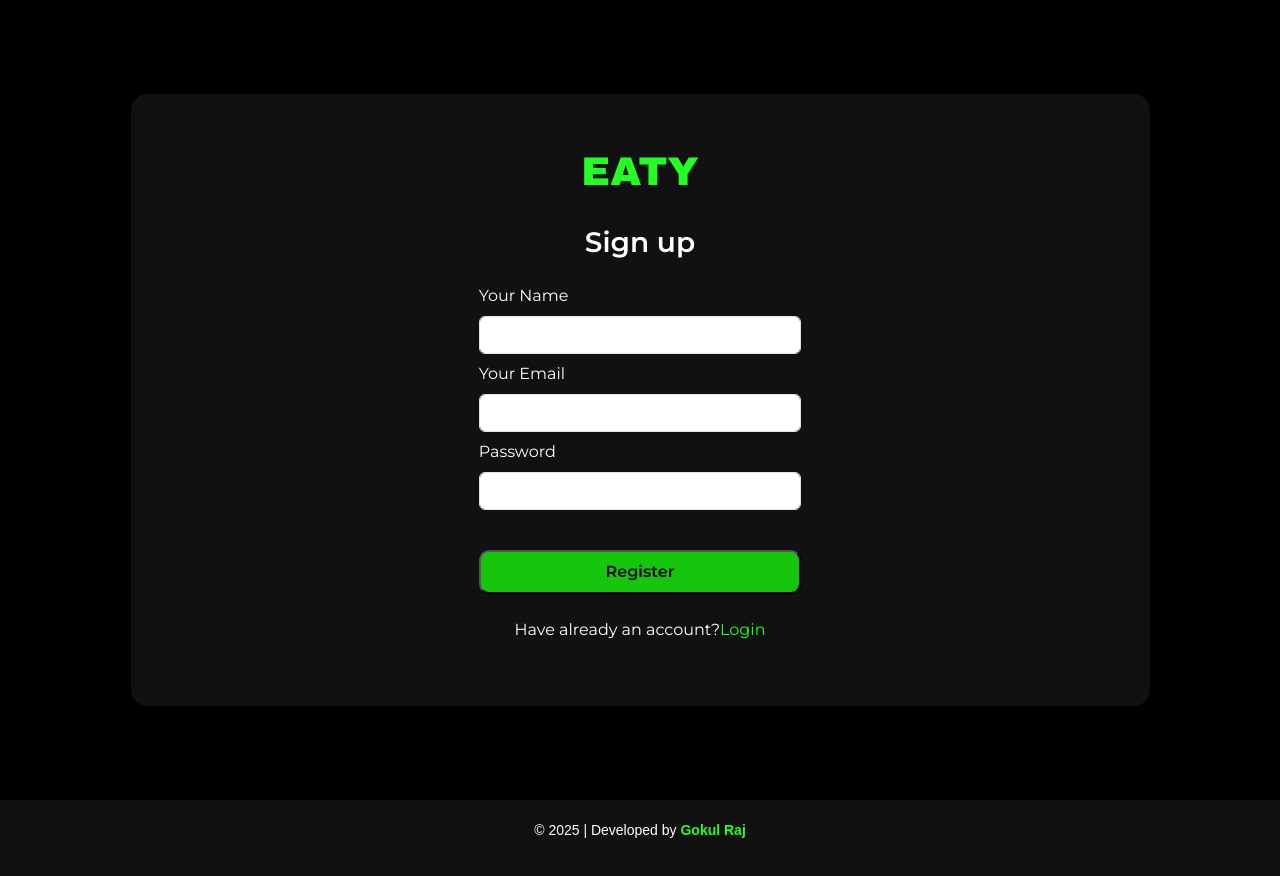
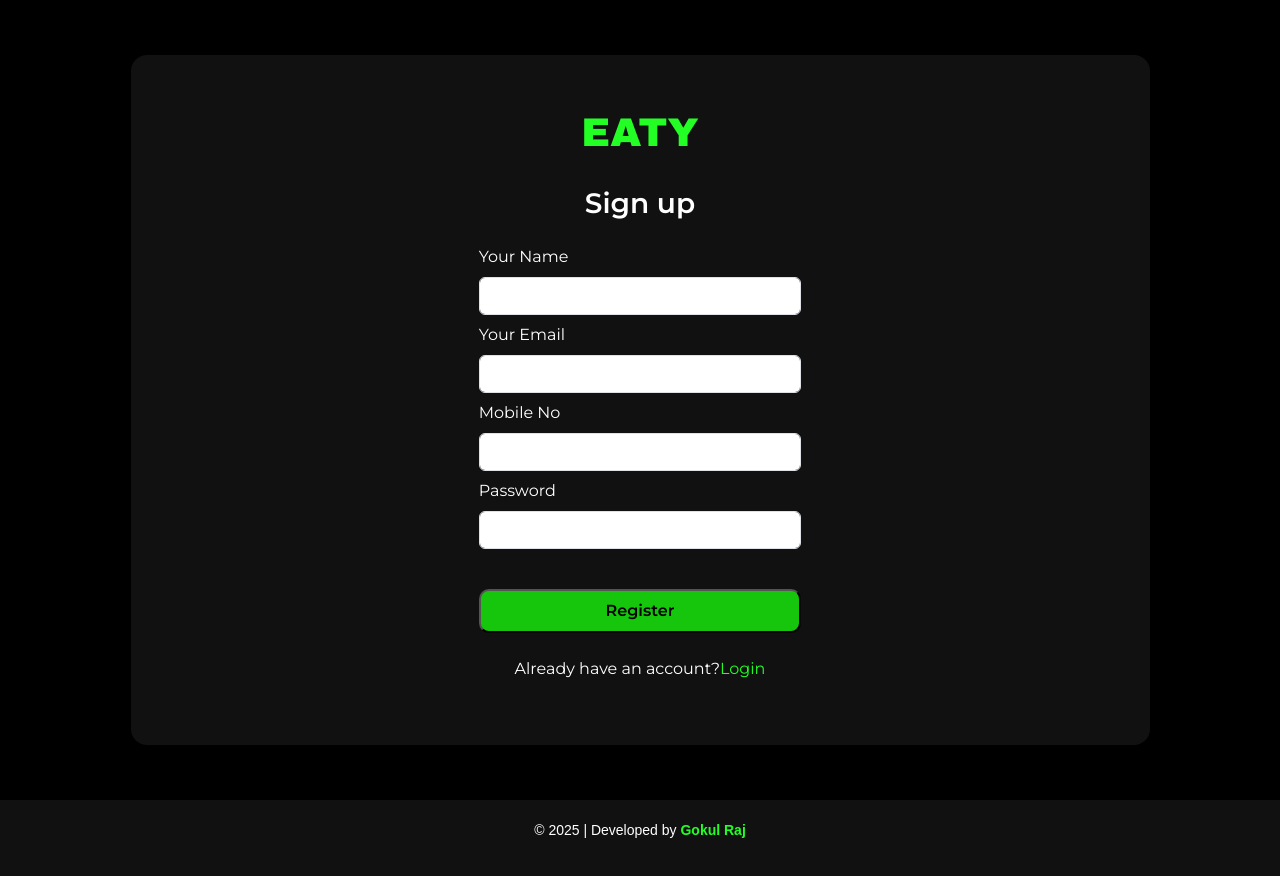
Before and after one commit to Gokul1903/eaty, a React (Vite) app: page / in a window 1280 px wide. Built offline with nearby package versions, Linux system fonts and the light colour scheme.

Commit message:
Added password checker

```diff
--- a/src/authComponent/register.jsx
+++ b/src/authComponent/register.jsx
@@ -6,6 +6,7 @@ const Register = () => {
   const [name, setName] = useState("");
   const [email, setEmail] = useState("");
   const [password, setPassword] = useState("");
+  const [phone, setPhone] = useState("");
   const [message, setMessage] = useState("");
   const [passwordError, setPasswordError] = useState("");
   const navigate = useNavigate();
@@ -26,24 +27,40 @@ const Register = () => {
     return "";
   };
 
+  const handlePasswordChange = (e) => {
+    const pwd = e.target.value;
+    setPassword(pwd);
+    const error = validatePassword(pwd);
+    setPasswordError(error); // live feedback
+  };
+
+  const handlePhoneChange = (e) => {
+    const val = e.target.value;
+    if (val.length <= 10 && /^\d*$/.test(val)) { // only digits, max 10
+      setPhone(val);
+    }
+  };
+
   const handleSubmit = async (e) => {
     e.preventDefault();
 
-    if (!name || !email || !password) {
-      setMessage("Missing parameter");
+    if (!name || !email || !password || phone === "") {
+      setMessage("All fields are required.");
       return;
     }
 
-    // validate password before submit
-    const error = validatePassword(password);
-    if (error) {
-      setPasswordError(error);
+    if (passwordError) {
+      setMessage("Please fix the password before submitting.");
       return;
-    } else {
-      setPasswordError("");
     }
 
-    const newUser = { name, email, password };
+    const phoneInt = parseInt(phone);
+    if (phoneInt.toString().length !== 10) {
+      setMessage("Phone number must be a valid 10-digit number.");
+      return;
+    }
+
+    const newUser = { name, email, password, phone: phoneInt };
     try {
       const res = await fetch(`${API_URL}/auth/signup`, {
         method: "POST",
@@ -51,14 +68,16 @@ const Register = () => {
         body: JSON.stringify(newUser),
       });
       const data = await res.json();
+
       if (data.success) {
         setMessage(data.message);
         setName("");
         setEmail("");
         setPassword("");
+        setPhone("");
         navigate("/verify", { state: { email } });
       } else {
-        setMessage(` ${data.message}`);
+        setMessage(data.message);
       }
     } catch (error) {
       setMessage("Something went wrong. Please try again.");
@@ -79,20 +98,14 @@ const Register = () => {
                       Sign up
                     </p>
 
-                    {message && (
-                      <p className="text-center text-danger">{message}</p>
-                    )}
-                    {passwordError && (
-                      <p className="text-center text-warning">{passwordError}</p>
-                    )}
+                    {message && <p className="text-center text-danger">{message}</p>}
+                    {passwordError && <p className="text-center text-warning">{passwordError}</p>}
 
                     <form className="mx-1 mx-md-4" onSubmit={handleSubmit}>
-                      {/* name */}
+                      {/* Name */}
                       <div className="flex-row align-items-center mb-2">
                         <div className="form-outline flex-fill mb-0">
-                          <label className="form-label text-white">
-                            Your Name
-                          </label>
+                          <label className="form-label text-white">Your Name</label>
                           <input
                             type="text"
                             className="form-control custom-input"
@@ -102,12 +115,10 @@ const Register = () => {
                         </div>
                       </div>
 
-                      {/* email */}
+                      {/* Email */}
                       <div className="flex-row align-items-center mb-2">
                         <div className="form-outline flex-fill mb-0">
-                          <label className="form-label text-white">
-                            Your Email
-                          </label>
+                          <label className="form-label text-white">Your Email</label>
                           <input
                             type="email"
                             className="form-control custom-input"
@@ -117,17 +128,28 @@ const Register = () => {
                         </div>
                       </div>
 
-                      {/* password */}
+                      {/* Phone */}
+                      <div className="flex-row align-items-center mb-2">
+                        <div className="form-outline flex-fill mb-0">
+                          <label className="form-label text-white">Mobile No</label>
+                          <input
+                            type="number"
+                            className="form-control custom-input"
+                            value={phone}
+                            onChange={handlePhoneChange}
+                          />
+                        </div>
+                      </div>
+
+                      {/* Password */}
                       <div className="flex-row align-items-center mb-2">
                         <div className="form-outline flex-fill">
-                          <label className="form-label text-white">
-                            Password
-                          </label>
+                          <label className="form-label text-white">Password</label>
                           <input
                             type="password"
                             className="form-control custom-input"
                             value={password}
-                            onChange={(e) => setPassword(e.target.value)}
+                            onChange={handlePasswordChange}
                           />
                         </div>
                       </div>
@@ -138,7 +160,7 @@ const Register = () => {
                         </button>
                       </div>
                       <p className="text-center text-white mt-4">
-                        Have already an account?
+                        Already have an account?
                         <Link className="login" to={"/Login"}>
                           Login
                         </Link>
```
